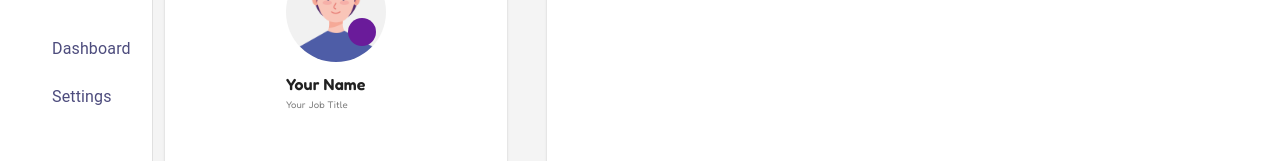
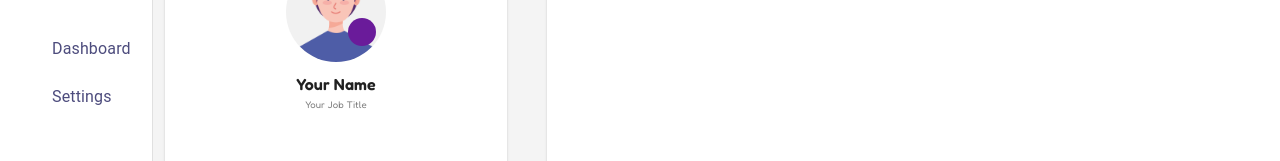
Before and after one commit to Naominm/ticket-management-system-frontend, a React (Vite) app: page /settings in a window 1280 px wide. Shown: the part 183-344 px from the top of the page. Built offline with nearby package versions, Linux system fonts and the light colour scheme; some icons are missing.

Commit message:
Style: align the avata text to the center

```diff
--- a/src/pages/settings.tsx
+++ b/src/pages/settings.tsx
@@ -101,6 +101,7 @@ function AvatarSec() {
           fontSize: "1rem",
           fontWeight: 600,
           mt: 1,
+          textAlign: "center",
         }}
       >
         Your Name
@@ -108,7 +109,11 @@ function AvatarSec() {
       <Typography
         variant="body2"
         color="gray"
-        sx={{ fontFamily: "var(--primary-font)", fontSize: "0.6rem" }}
+        sx={{
+          fontFamily: "var(--primary-font)",
+          fontSize: "0.6rem",
+          textAlign: "center",
+        }}
       >
         Your Job Title
       </Typography>
```
